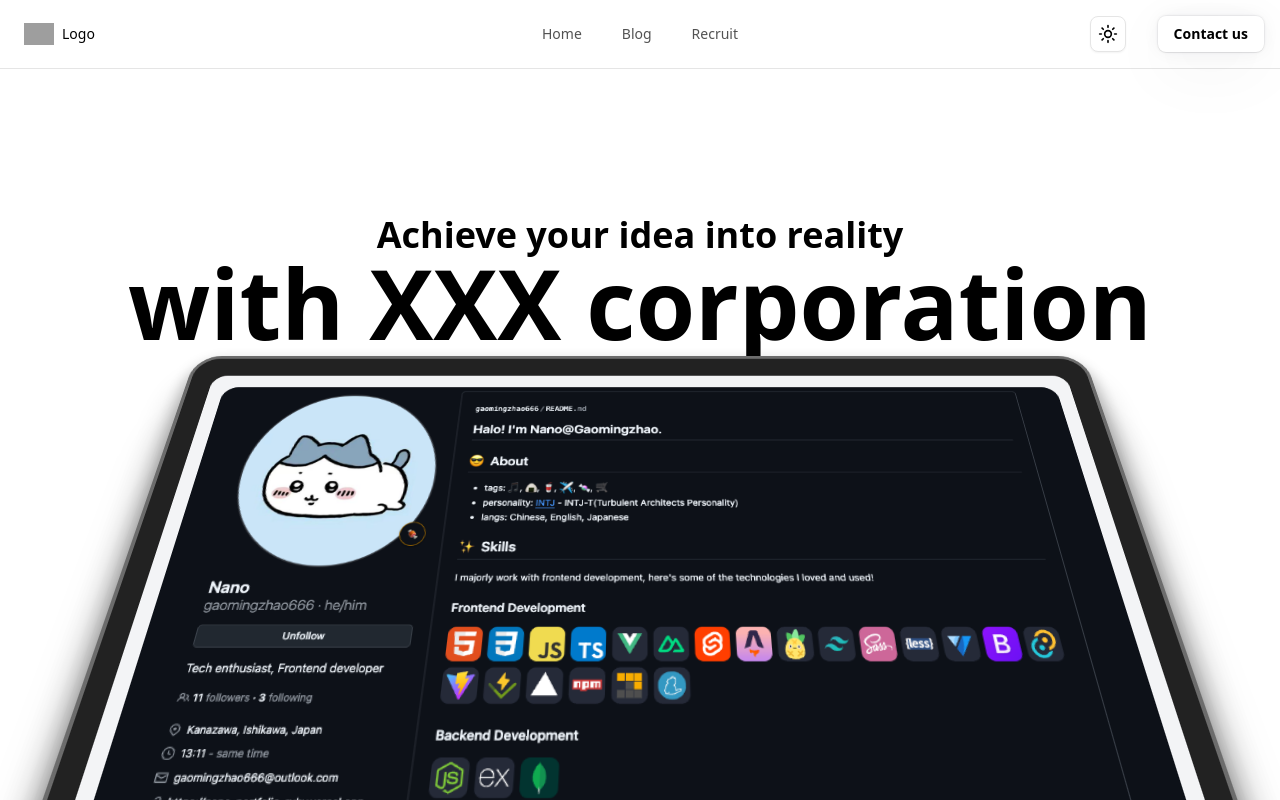
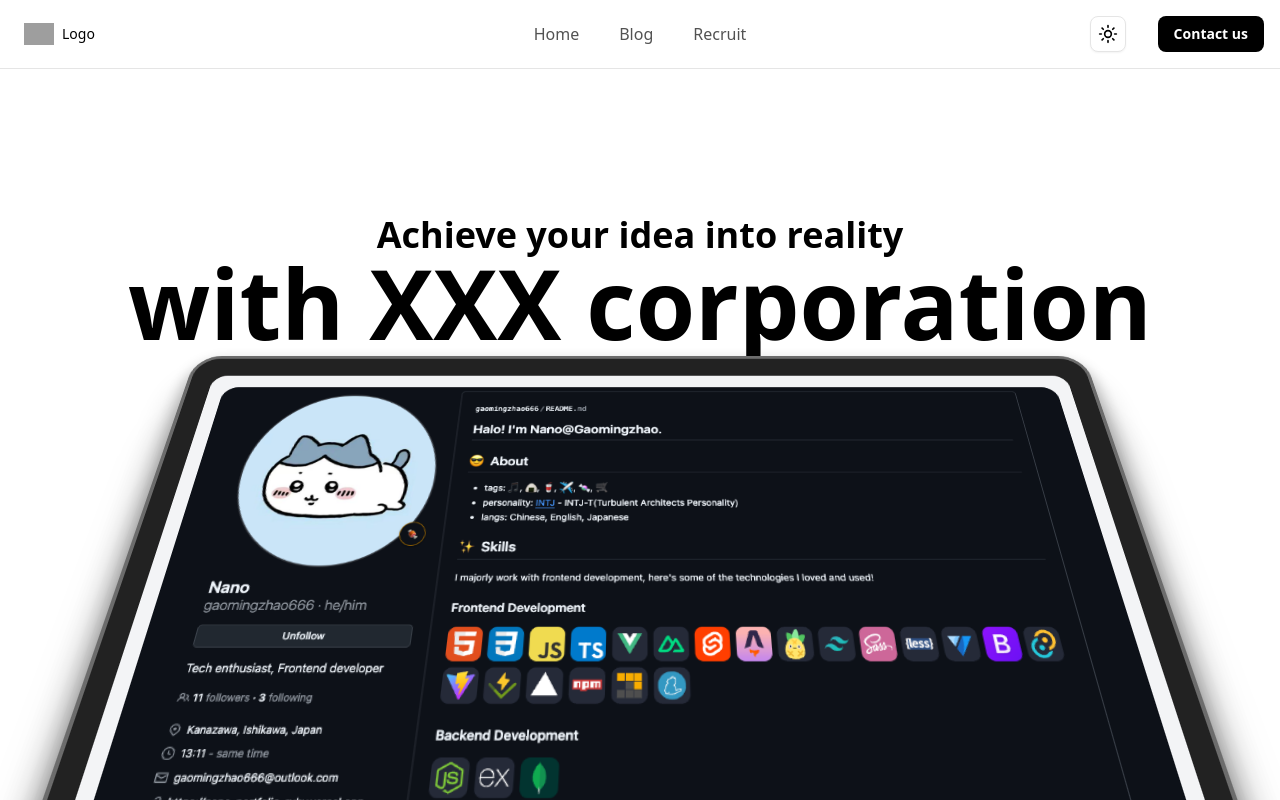
Before and after one commit to gaomingzhao666/ai-saas-template, a Next.js app: page / in a window 1280 px wide. Shown: the top 800 px of the page. Built offline with nearby package versions, Linux system fonts and the light colour scheme; grey boxes are pictures that could not be loaded.

Commit message:
tiny opt for navbar

```diff
--- a/src/components/ui/resizable-navbar.tsx
+++ b/src/components/ui/resizable-navbar.tsx
@@ -6,7 +6,6 @@
   useMotionValueEvent,
   useScroll,
 } from "motion/react";
-import Link from "next/link";
 import React, { useRef, useState } from "react";
 import { cn } from "@/lib/utils";
 
@@ -119,7 +118,7 @@
     <motion.div
       onMouseLeave={() => setHovered(null)}
       className={cn(
-        "absolute inset-0 hidden flex-1 flex-row items-center justify-center space-x-2 text-sm font-medium text-zinc-600 transition duration-200 hover:text-zinc-800 lg:flex lg:space-x-2",
+        "absolute inset-0 hidden flex-1 flex-row items-center justify-center space-x-2 text-zinc-600 transition hover:text-zinc-800 lg:flex lg:space-x-2",
         className,
       )}
     >
@@ -248,7 +247,7 @@
 
 export const NavbarButton = ({
   href,
-  as: Tag = "a",
+  as: Tag = "button",
   children,
   className,
   variant = "primary",
@@ -264,15 +263,13 @@
   | React.ComponentPropsWithoutRef<"button">
 )) => {
   const baseStyles =
-    "px-4 py-2 rounded-md bg-white button bg-white text-black text-sm font-bold relative cursor-pointer hover:-translate-y-0.5 transition duration-200 inline-block text-center";
+    "px-4 py-2 rounded-md bg-white button bg-white text-black text-sm font-bold relative cursor-pointer inline-block text-center";
 
   const variantStyles = {
-    primary:
-      "shadow-[0_0_24px_rgba(34,_42,_53,_0.06),_0_1px_1px_rgba(0,_0,_0,_0.05),_0_0_0_1px_rgba(34,_42,_53,_0.04),_0_0_4px_rgba(34,_42,_53,_0.08),_0_16px_68px_rgba(47,_48,_55,_0.05),_0_1px_0_rgba(255,_255,_255,_0.1)_inset]",
+    primary: "bg-black dark:bg-white text-white dark:text-black",
     secondary: "bg-transparent shadow-none dark:text-white",
-    dark: "bg-black text-white shadow-[0_0_24px_rgba(34,_42,_53,_0.06),_0_1px_1px_rgba(0,_0,_0,_0.05),_0_0_0_1px_rgba(34,_42,_53,_0.04),_0_0_4px_rgba(34,_42,_53,_0.08),_0_16px_68px_rgba(47,_48,_55,_0.05),_0_1px_0_rgba(255,_255,_255,_0.1)_inset]",
-    gradient:
-      "bg-gradient-to-b from-blue-500 to-blue-700 text-white shadow-[0px_2px_0px_0px_rgba(255,255,255,0.3)_inset]",
+    dark: "bg-black text-white",
+    gradient: "bg-gradient-to-b from-blue-500 to-blue-700",
   };
 
   return (
```
